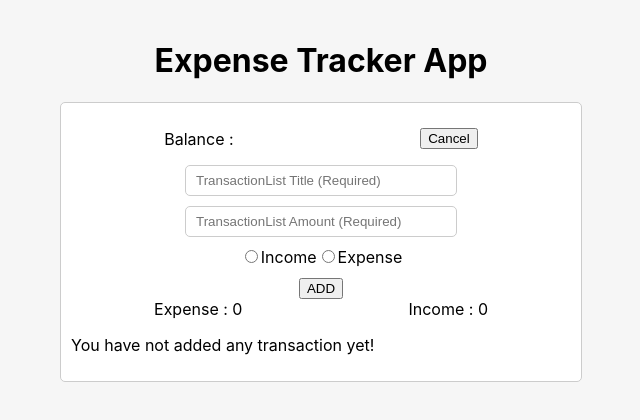
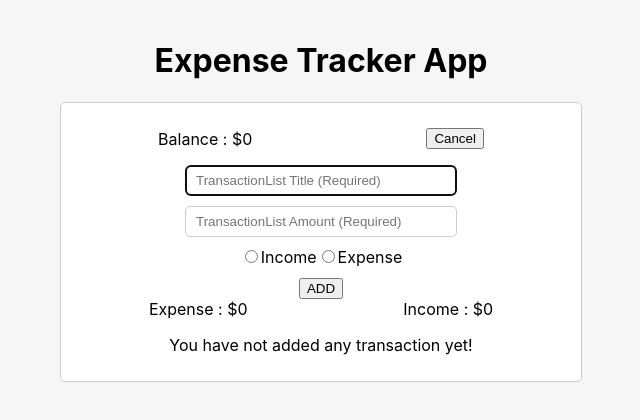
Before and after one commit to Yaser-Hajian/Expense-Tracker-React.js, a React (Create React App) app: page / in a window 1280 px wide. Both pictures are taken after a click on the button "ADD". Shown: the top 420 px of the page, without its empty margins (319-959 px from the left). Built offline with nearby package versions, Linux system fonts and the light colour scheme.

Commit message:
expense and income and balance values will change with each transaction

```diff
--- a/src/Components/AddTransaction/AddTransaction.js
+++ b/src/Components/AddTransaction/AddTransaction.js
@@ -1,4 +1,4 @@
-import React, {useRef, useState} from 'react';
+import React, {useEffect, useRef, useState} from 'react';
 import styles from "./AddTransaction.module.css"
 const AddTransaction = ({addTransaction}) => {
     const [title , setTitle] = useState("");
@@ -6,6 +6,11 @@ const AddTransaction = ({addTransaction}) => {
     const [type , setType] = useState(null);
     const radioInput1 = useRef();
     const radioInput2 = useRef();
+    const titleInput = useRef();
+
+    useEffect(()=>{
+        titleInput.current.focus();
+    },[])
 
     const titleChangeHandler = (event)=>{
         setTitle(event.target.value);
@@ -45,6 +50,7 @@ const AddTransaction = ({addTransaction}) => {
                         placeholder={"TransactionList Title (Required)"}
                         onChange={titleChangeHandler}
                         value={title}
+                        ref={titleInput}
                     />
                     <input
                         type="number"
--- a/src/Components/ExpenseTrackerApp/ExpenseTrackerApp.js
+++ b/src/Components/ExpenseTrackerApp/ExpenseTrackerApp.js
@@ -1,25 +1,36 @@
-import React, {useState} from 'react';
+import React, {useEffect, useState} from 'react';
 import styles from "./ExpenseTrackerAppStyle.module.css"
 import TransactionList from "../TransactionList/TransactionList";
 import Overview from "../Overview/Overview";
+
 const ExpenseTrackerApp = () => {
-    const [expense , setExpense] = useState(0);
-    const [income , setIncome] = useState(0);
-    const [transaction , setTransaction] = useState([]);
-    const addTransaction=(transactionData)=>{
+    const [expense, setExpense] = useState(0);
+    const [income, setIncome] = useState(0);
+    const [balance, setBalance] = useState(0);
+    const [transaction, setTransaction] = useState([]);
+    useEffect(()=>{
+        const newBalance =  income - expense;
+        setBalance(newBalance);
+    },[expense , income])
+    const addTransaction = (transactionData) => {
         const newTransaction = {
-            id : Date.now(),
-            title : transactionData.title,
-            amount : transactionData.amount,
-            type : transactionData.type,
+            id: Date.now(),
+            title: transactionData.title,
+            amount: transactionData.amount,
+            type: transactionData.type,
         }
         const current_transactions = [...transaction];
         current_transactions.unshift(newTransaction);
         setTransaction(current_transactions);
+        if (transactionData.type === "expense") {
+            setExpense(exp => exp + parseInt(transactionData.amount) );
+        } else {
+            setIncome(inc => inc + parseInt(transactionData.amount));
+        }
     }
     return (
         <div className={styles.container}>
-            <Overview expense={expense} income={income} addTransaction={addTransaction}/>
+            <Overview expense={expense} income={income} addTransaction={addTransaction} balance={balance}/>
             <TransactionList transaction={transaction}/>
         </div>
     );
--- a/src/Components/Overview/Overview.js
+++ b/src/Components/Overview/Overview.js
@@ -2,7 +2,7 @@ import React, {useState} from 'react';
 import styles from "../ExpenseTrackerApp/ExpenseTrackerAppStyle.module.css";
 import AddTransaction from "../AddTransaction/AddTransaction";
 
-const Overview = ({expense, income , addTransaction}) => {
+const Overview = ({expense, income , addTransaction , balance}) => {
     const [showForm, setShowForm] = useState(false);
     const clickHandler = () => {
         setShowForm(showForm => !showForm);
@@ -11,7 +11,7 @@ const Overview = ({expense, income , addTransaction}) => {
     return (
         <div>
             <div className={styles.balance_div}>
-                <p>Balance : </p>
+                <p>Balance : ${balance}</p>
                 <button onClick={clickHandler}>{showForm? "Cancel" : "ADD"}</button>
             </div>
             {
@@ -22,10 +22,10 @@ const Overview = ({expense, income , addTransaction}) => {
             }
             <div className={styles.info}>
                 <div>
-                    Expense : {expense}
+                    Expense : ${expense}
                 </div>
                 <div>
-                    Income : {income}
+                    Income : ${income}
                 </div>
             </div>
         </div>
--- a/src/Components/TransactionList/TransactionList.js
+++ b/src/Components/TransactionList/TransactionList.js
@@ -1,6 +1,6 @@
 import React from 'react';
 import Transaction from "../Transaction/Transaction";
-
+import styles from "./TransactionListStyle.module.css";
 const TransactionList = ({transaction}) => {
     const renderTransactions = (transaction_list)=>{
         return(
@@ -11,6 +11,7 @@ const TransactionList = ({transaction}) => {
                                 title={trans.title}
                                 amount={trans.amount}
                                 type={trans.type}
+                                key={trans.id}
                             />
                     ))
                 }
--- /dev/null
+++ b/src/Components/TransactionList/TransactionListStyle.module.css
@@ -0,0 +1,3 @@
+p{
+    text-align: center;
+}
```
Also changed, not shown: public/manifest.json.
